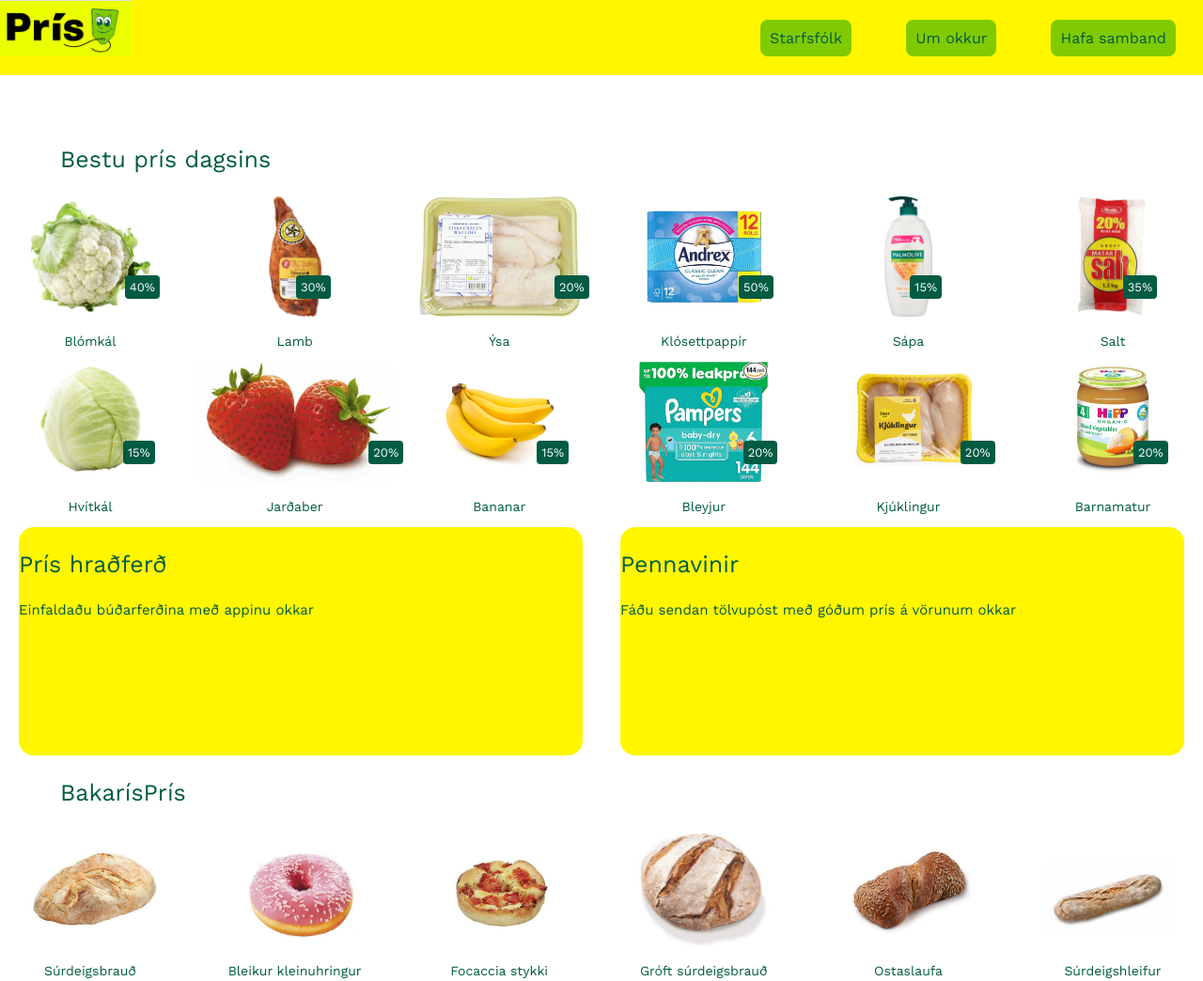
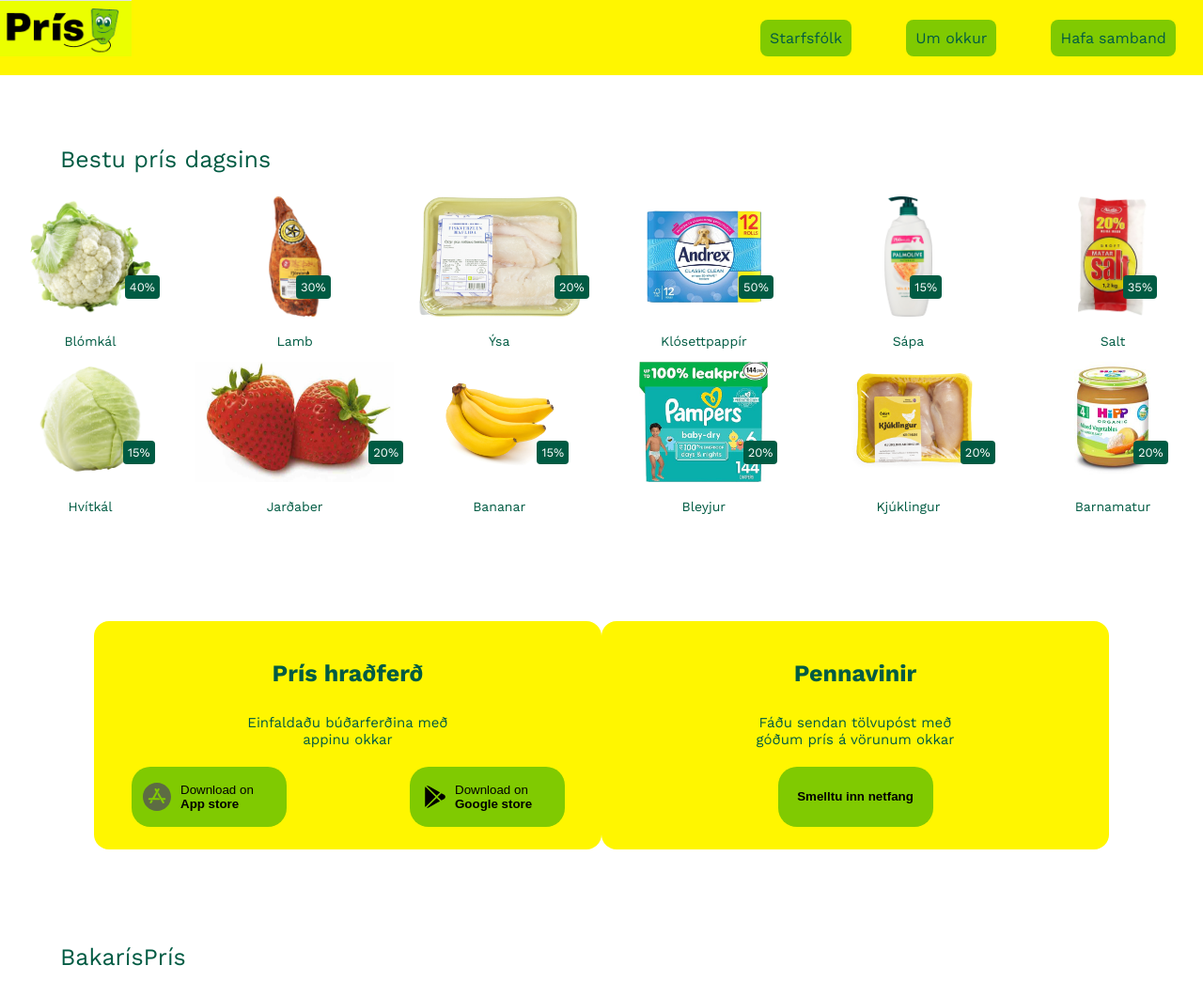
Before and after one commit to audurinez/M1Groupproject, a plain HTML site: page index.html in a window 1280 px wide. Shown: the top 1044 px of the page at 94% size. Drawn offline with nearby package versions, Linux system fonts and the light colour scheme.

Commit message:
my input today

```diff
--- a/css/style.css
+++ b/css/style.css
@@ -124,10 +124,14 @@ body{
 }
 
 .yellow_box{
-    width: 600px;
+    width: 800px;
     height: 243px;
     background-color: #FFF600;
     border-radius: 16px;
+    display: flex;
+    flex-direction: column;
+    justify-content: center;
+    align-items: center;
 }
 
 .yellow_box_h1{
@@ -135,16 +139,97 @@ body{
     font-family:  "Work Sans", sans-serif;
     font-style: bold;
     font-size: 25px;
+
 }
 
 .yellow_box_h2{
     color: #005B43;
     font-family:  "Work Sans", sans-serif;
     font-size: 15px;
+    margin-bottom: 20px;
+    width: 250px;
+    text-align: center;
+    font-weight: 400;
 }
 
 .container_yellow_box{
     display: flex;
     justify-content: space-around;
+    margin: 100px;
 
 }
+
+.phone_store_button {
+    width: 165px;
+    height: 64px;
+    border-radius: 20px;
+    border: none;
+    background-color: #80CA01;
+    display:flex;
+    justify-content: center;
+    align-items: center;
+    gap: 10px;
+    transition: 0.3s ease-in-out ;
+    cursor: pointer;
+
+}
+
+.google_store_button{
+    width: 165px;
+    height: 64px;
+    border-radius: 20px;
+    border: none;
+    background-color: #80CA01;
+    display:flex;
+    justify-content: center;
+    align-items: center;
+    gap: 10px;
+    transition: 0.3s ease-in-out ;
+    cursor: pointer;
+}
+
+/* color over the button, maybe another color? */
+.phone_store_button:hover {
+    background-color:#06901b;
+}
+
+.google_store_button:hover{
+    background-color:#06901b;
+
+
+}
+.button_container {
+    display:flex;
+    gap:131px;
+
+}
+.button_text{
+    width: 100px;
+    text-align: left;
+
+}
+
+
+.email_button{
+    width: 165px;
+    height: 64px;
+    border-radius: 20px;
+    border: none;
+    background-color: #80CA01;
+    display:flex;
+    justify-content: center;
+    align-items: center;
+    gap: 10px;
+    transition: 0.3s ease-in-out ;
+    cursor: pointer;
+}
+
+.email_button:hover{
+    background-color:#06901b;
+}
+
+.footer_styling{
+    font-weight: 500;
+    font-size: 18;
+
+}
--- a/index.html
+++ b/index.html
@@ -1,14 +1,17 @@
 <!DOCTYPE html>
 <html lang="en">
+
 <head>
     <meta charset="UTF-8">
     <meta name="viewport" content="width=device-width, initial-scale=1.0">
     <title>Prisarar</title>
-    <link rel="stylesheet" href="css/style.css" >
+    <link rel="stylesheet" href="css/style.css">
     <link rel="preconnect" href="https://fonts.googleapis.com">
-<link rel="preconnect" href="https://fonts.gstatic.com" crossorigin>
-<link href="https://fonts.googleapis.com/css2?family=Work+Sans:ital,wght@0,100..900;1,100..900&display=swap" rel="stylesheet">
+    <link rel="preconnect" href="https://fonts.gstatic.com" crossorigin>
+    <link href="https://fonts.googleapis.com/css2?family=Work+Sans:ital,wght@0,100..900;1,100..900&display=swap"
+        rel="stylesheet">
 </head>
+
 <body>
     <div class="header_styling">
         <img class="logosize" class="logo" src="images/pris.png" alt="Logo">
@@ -34,7 +37,7 @@
             <p class="food_text">Blómkál</p>
         </div>
         <div class="food_items">
-            <div  class="image_container">
+            <div class="image_container">
                 <img src="images/2Lamb.png" alt="">
                 <p class="discount_text">30%</p>
             </div>
@@ -112,16 +115,23 @@
         </div>
     </div>
 
-       <!--Hér á eftir að gera flex á texta og setja inn app logo og netfangskassann-->
+    <!--Hér á eftir að gera flex á texta og setja inn app logo og netfangskassann-->
     <div class="container_yellow_box">
         <div class="yellow_box">
-            <p class="yellow_box_h1">Prís hraðferð</p>
-            <p class="yellow_box_h2">Einfaldaðu búðarferðina með appinu okkar</p>
-
+            <h1 class="yellow_box_h1">Prís hraðferð</h1>
+            <h2 p class="yellow_box_h2">Einfaldaðu búðarferðina með appinu okkar</h2>
+            <div class="button_container">
+                <button class="phone_store_button"> <img src="images/appstore.svg" alt="applogo">
+                    <p class="button_text">Download on <strong> App store</strong></p>
+                </button>
+                <button class="google_store_button"><img src="images/googleplay.svg" alt="googlestorelogo">
+                    <p class = "button_text">Download on <strong>Google store</strong></p></button>
+            </div>
         </div>
         <div class="yellow_box">
-            <p class="yellow_box_h1">Pennavinir</p>
-            <p class="yellow_box_h2">Fáðu sendan tölvupóst með góðum prís á vörunum okkar</p>
+            <h1 class="yellow_box_h1">Pennavinir</h1>
+            <h2 class="yellow_box_h2">Fáðu sendan tölvupóst með góðum prís á vörunum okkar</h2>
+            <button class="email_button"><strong>Smelltu inn netfang</strong></button>
 
         </div>
     </div>
@@ -198,4 +208,5 @@
         </div>
     </div>
 </body>
+
 </html>
```
Also changed, not shown: images/appstore.svg (added), images/googleplay.svg (added).
